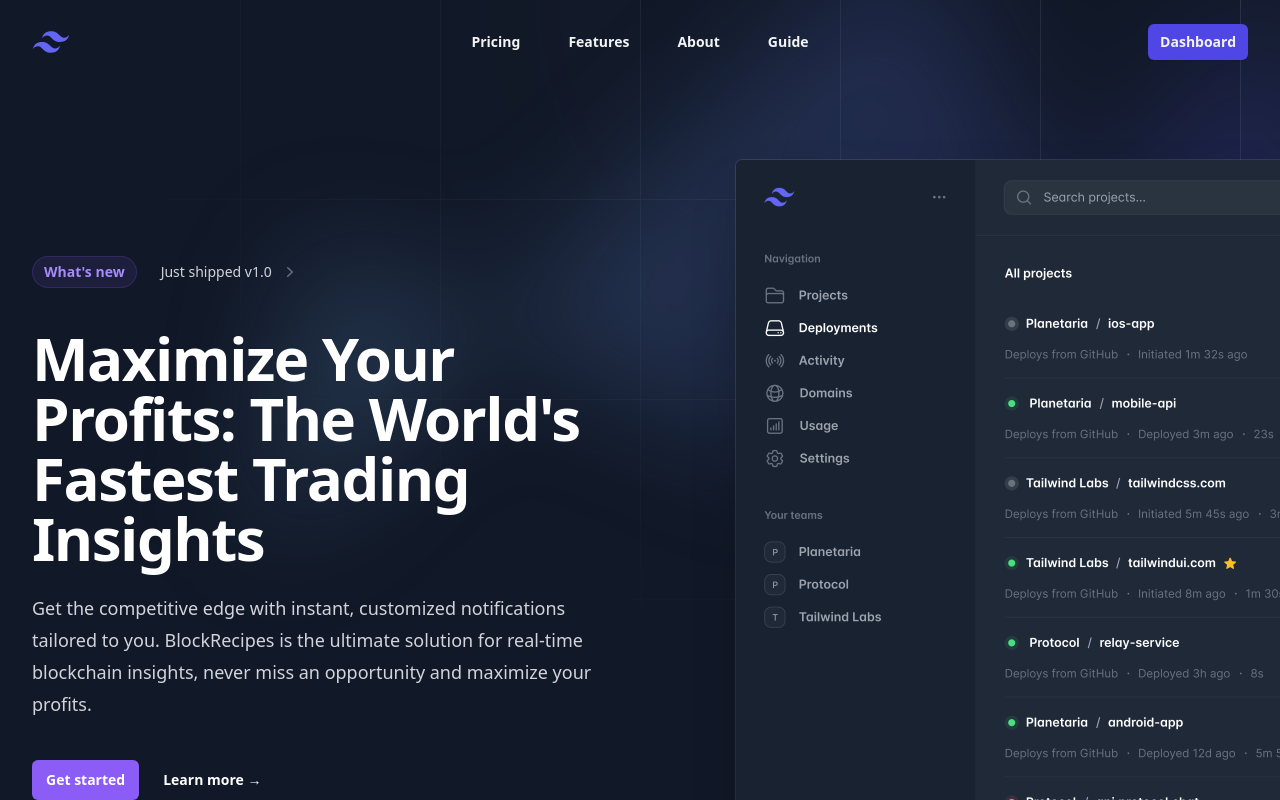
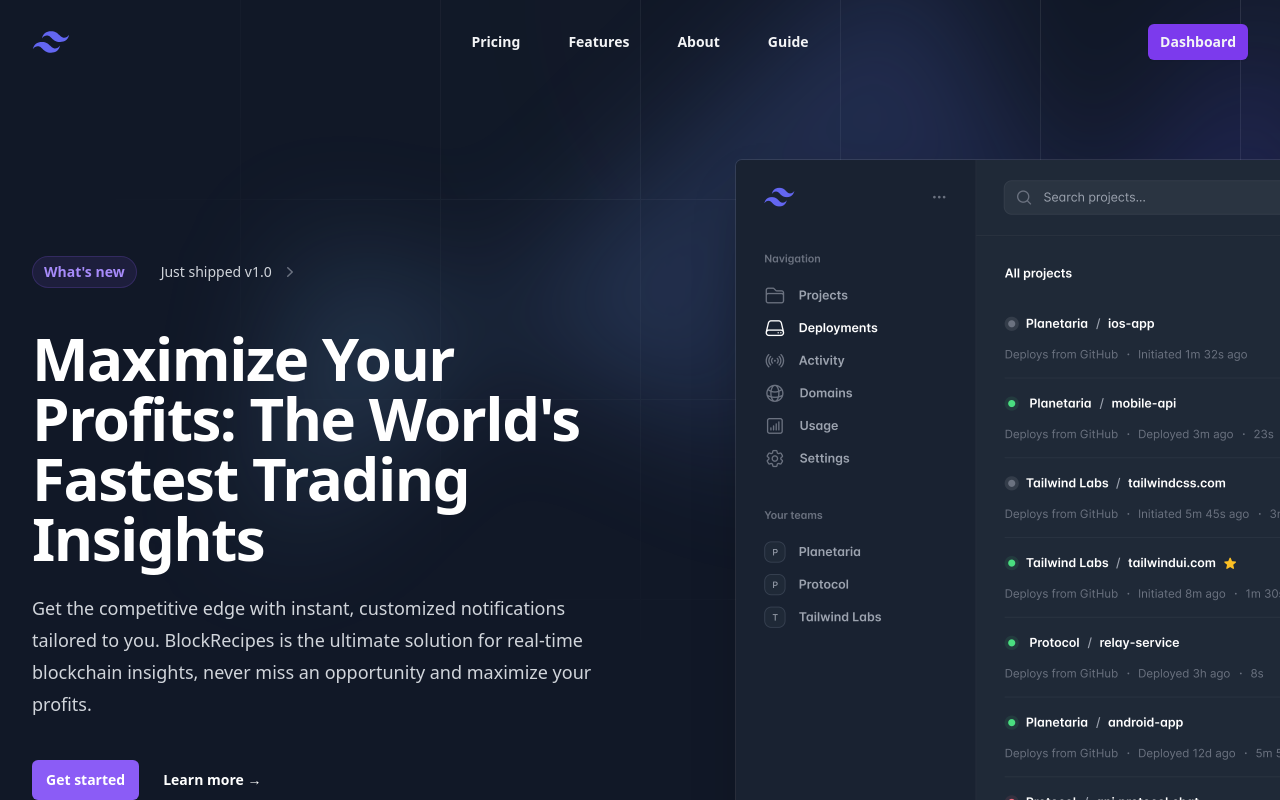
Before and after one commit to mac-eth/blockrecipes, a Next.js app: page / in a window 1280 px wide. Built offline with nearby package versions, Linux system fonts and the light colour scheme.

Commit message:
Feat: Navbar component

```diff
--- a/src/components/navbar.tsx
+++ b/src/components/navbar.tsx
@@ -64,7 +64,7 @@
         <div className="flex flex-1 items-center justify-end gap-x-6">
           <a
             href="#"
-            className="rounded-md bg-indigo-600 px-3 py-2 text-sm font-semibold text-gray-100 shadow-sm hover:bg-indigo-500 focus-visible:outline focus-visible:outline-2 focus-visible:outline-offset-2 focus-visible:outline-indigo-600"
+            className="rounded-md bg-violet-600 px-3 py-2 text-sm font-semibold text-gray-100 shadow-sm hover:bg-violet-500 focus-visible:outline focus-visible:outline-2 focus-visible:outline-offset-2 focus-visible:outline-violet-600"
           >
             Dashboard
           </a>
@@ -95,7 +95,7 @@
             </a>
             <a
               href="#"
-              className="ml-auto rounded-md bg-indigo-600 px-3 py-2 text-sm font-semibold text-gray-100 shadow-sm hover:bg-indigo-500 focus-visible:outline focus-visible:outline-2 focus-visible:outline-offset-2 focus-visible:outline-indigo-600"
+              className="ml-auto rounded-md bg-violet-600 px-3 py-2 text-sm font-semibold text-gray-100 shadow-sm hover:bg-violet-500 focus-visible:outline focus-visible:outline-2 focus-visible:outline-offset-2 focus-visible:outline-violet-600"
             >
               Sign up
             </a>
```
